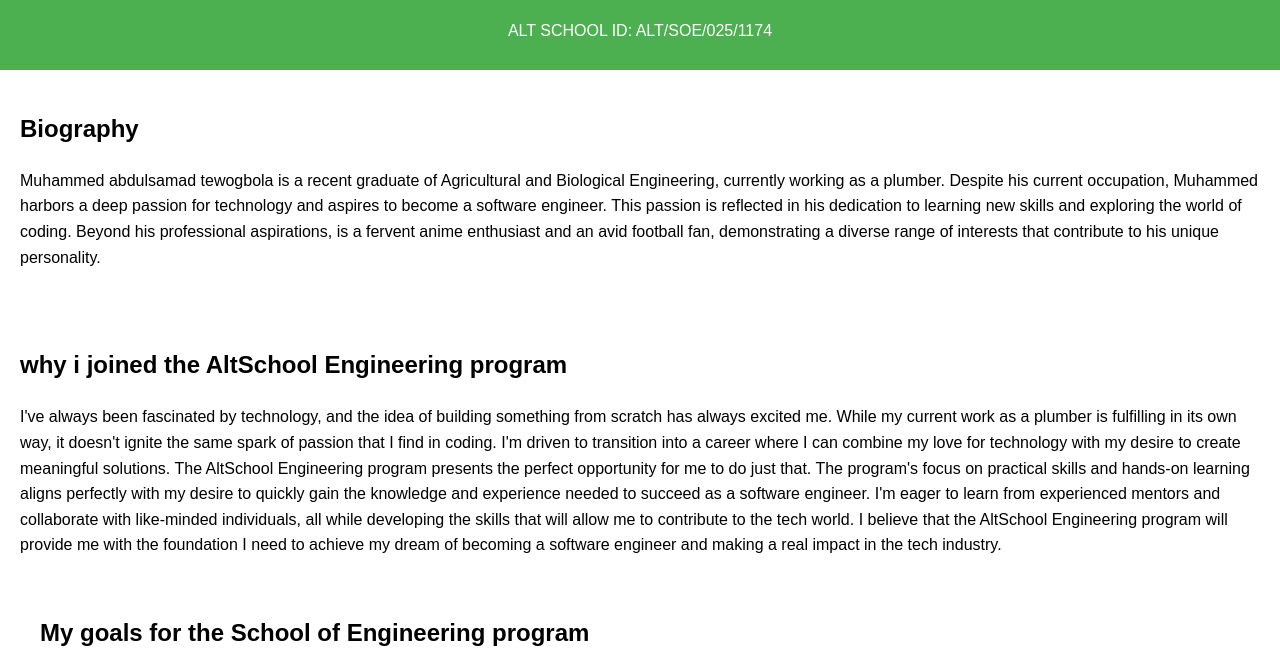
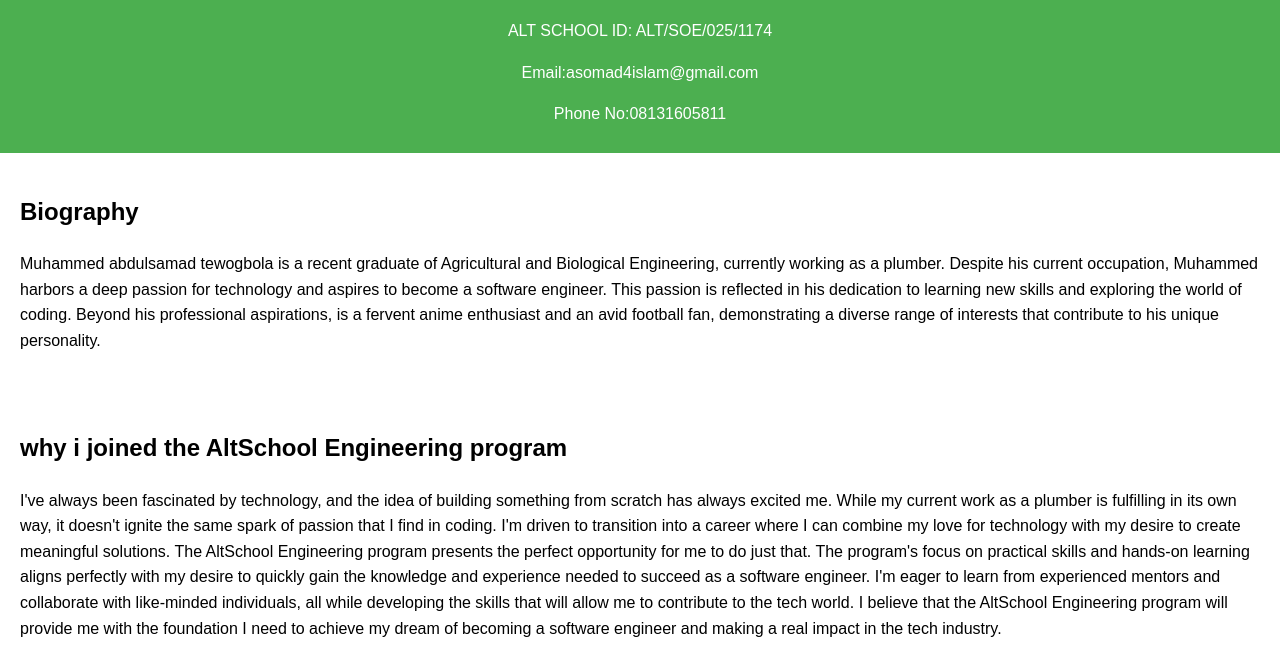
Before and after one commit to probaby01/assignment-1-ALT_sch, a plain HTML site: page index.html in a window 1280 px wide. Shown: the part 86-755 px from the top of the page. Drawn offline with Linux system fonts and the light colour scheme.

Commit message:
Update index.html

```diff
--- a/index.html
+++ b/index.html
@@ -20,6 +20,8 @@
     <header>
         <h1>MUHAMMED ABDULSAMAD TEWOGBOLA</h1>
     <p>ALT SCHOOL ID: ALT/SOE/025/1174</p>
+     <p>Email:asomad4islam@gmail.com</p>
+    <p>Phone No:08131605811</p>
     </header>
     <section id="biography">
         <h2>Biography</h2>
```
